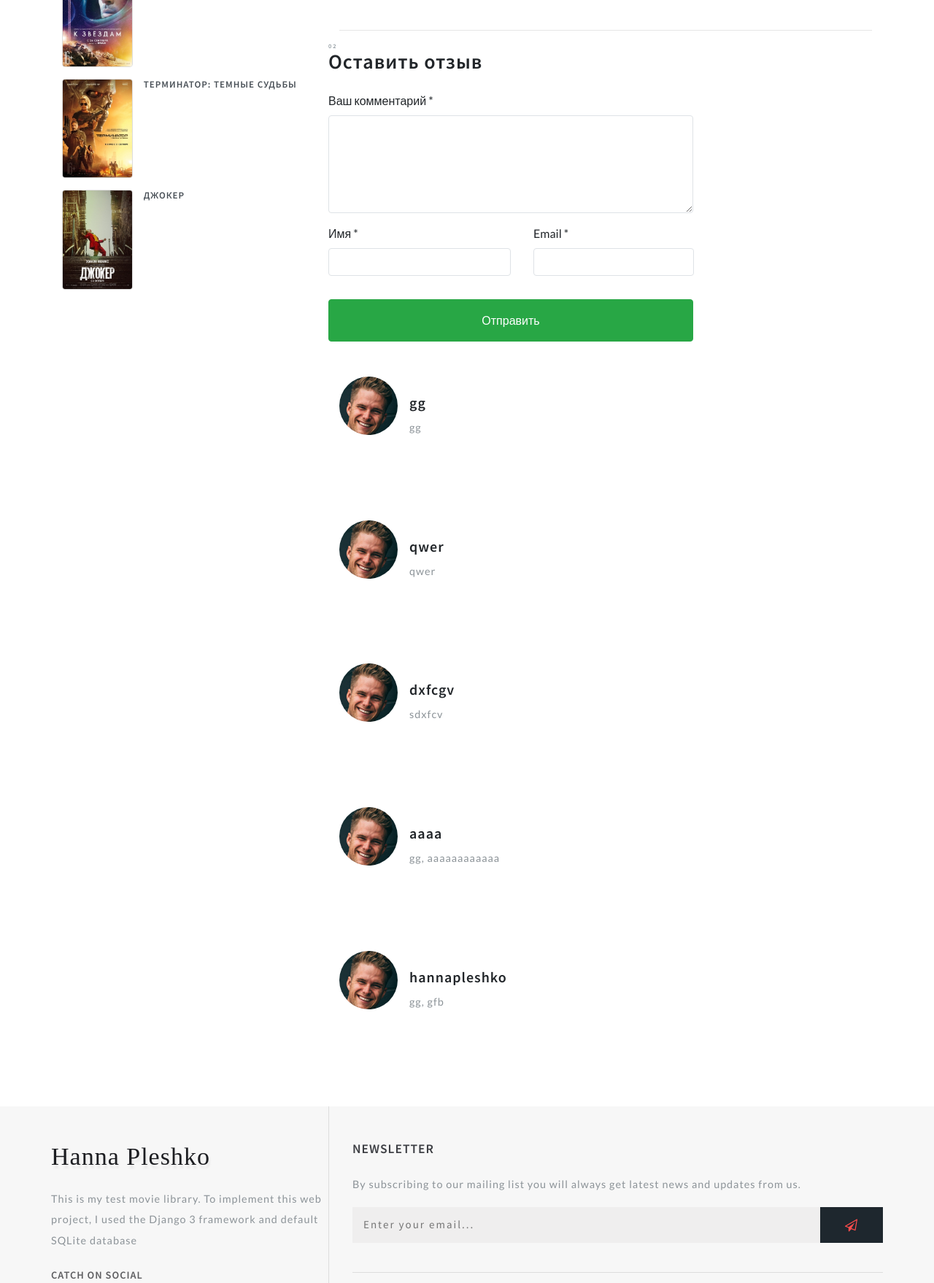
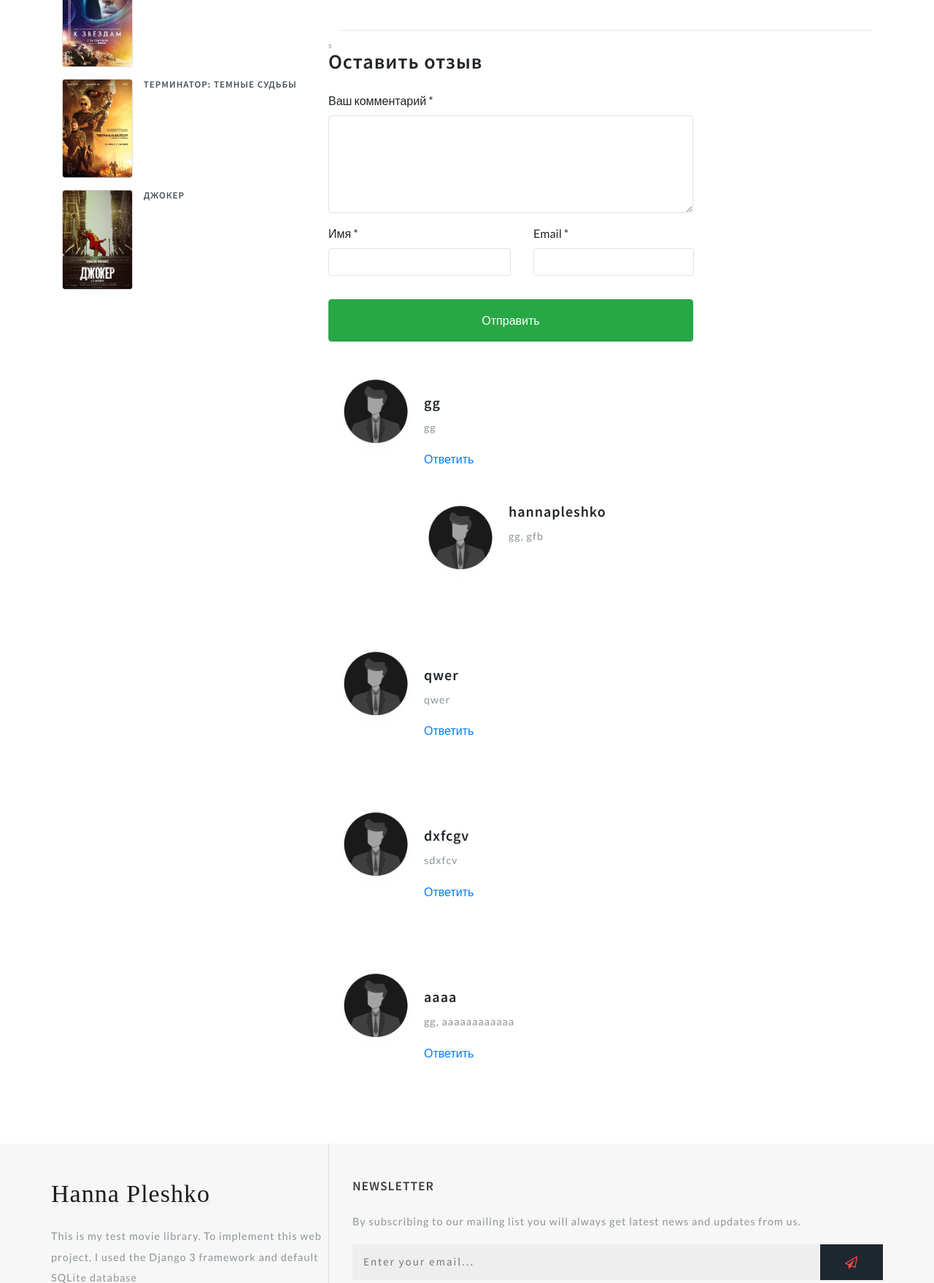
Before and after one commit to HannaPleshko/ListMovies, a Django app: page /terminator/ in a window 1280 px wide. Shown: the part 1929-3687 px from the top of the page at 73% size. Run offline with Django 3.2, Linux system fonts and the light colour scheme; data comes from the database, SQL or seed files in the repository; both versions use the stored data as it was after the commit; some libraries are stand-ins or nearby versions.

Commit message:
Added a response to the review

```diff
--- a/ListMovies/django_movies/movies/models.py
+++ b/ListMovies/django_movies/movies/models.py
@@ -82,8 +82,8 @@ class Movie(models.Model):
     def get_absolute_url(self):
         return reverse("movie_detail", kwargs={"slug": self.url})
 
-    # def get_review(self):
-    #     return self.reviews_set.filter(parent__isnull=True)
+    def get_review(self):
+        return self.reviews_set.filter(parent__isnull=True)
 
     class Meta:
         verbose_name = "Фильм"
--- a/ListMovies/django_movies/movies/templates/movies/movie_detail.html
+++ b/ListMovies/django_movies/movies/templates/movies/movie_detail.html
@@ -1,4 +1,5 @@
 {% extends 'movies/base.html' %}
+{% load static %}
 {% block title %} {{ movie.title }} {% endblock title %}
 {% block container %}
     <div class="container py-md-3">
@@ -138,11 +139,15 @@
                 <!-- contact form grid -->
                 <div class="contact-single">
                     <h3 class="editContent" style="outline: none; cursor: inherit;">
-                                    <span class="sub-tittle editContent"
-                                          style="outline: none; cursor: inherit;">02</span>Оставить
-                        отзыв</h3>
-                    <form action="{% url 'add_review' movie.id %}" method="post" class="mt-4">
+                        <span class="sub-tittle editContent" style="outline: none; cursor: inherit;">
+                            {{ movie.reviews_set.count }}
+                        </span>
+                            Оставить
+                            отзыв
+                    </h3>
+                    <form action="{% url 'add_review' movie.id %}" method="post" class="mt-4" id="formReview">
                         {% csrf_token %}
+                        <input type="hidden" name="parent" id="contactparent" value="">
                         <div class="form-group editContent">
                             <label for="contactcomment" class="editContent">
                                 Ваш комментарий *
@@ -175,9 +180,9 @@
                 <!--  //contact form grid ends here -->
             </div>
         </div>
-        {% for review in movie.reviews_set.all %}
+        {% for review in movie.get_review %}
             <div class="media py-5">
-                <img src="bundles/images/te2.jpg" class="mr-3 img-fluid" alt="image">
+                <img src="{% static 'images/def.png' %}" class="mr-3 img-fluid" width="100" height="111" alt="image">
                 <div class="media-body mt-4">
                     <h5 class="mt-0 editContent">
                         {{ review.name }}
@@ -185,27 +190,30 @@
                     <p class="mt-2 editContent">
                         {{ review.text }}
                     </p>
-<!--                    {#                    <div class="media mt-5 editContent"#}-->
-<!--                    {#                         style="outline: none; cursor: inherit;">#}-->
-<!--                    {#                        <a class="pr-3" href="#">#}-->
-<!--                    {#                            <img src="bundles/images/te1.jpg" class="img-fluid " alt="image">#}-->
-<!--                    {#                        </a>#}-->
-<!--                    {#                        <div class="media-body">#}-->
-<!--                    {#                            <h5 class="mt-0 editContent"#}-->
-<!--                    {#                                style="outline: none; cursor: inherit;">Leia Organa</h5>#}-->
-<!--                    {#                            <p class="mt-2 editContent"#}-->
-<!--                    {#                               style="outline: none; cursor: inherit;"> Cras sit amet#}-->
-<!--                    {#                                nibh libero, in gravida nulla. Nulla vel metus#}-->
-<!--                    {#                                scelerisque ante sollicitudin. Cras purus odio,#}-->
-<!--                    {#                                vestibulum in vulputate at, tempus viverra turpis. Fusce#}-->
-<!--                    {#                                condimentum nunc ac nisi vulputate fringilla..</p>#}-->
-<!--                    {#                        </div>#}-->
-<!--                    {#                    </div>#}-->
+                    <a href="#formReview" onclick="addReview('{{ review.name }}', '{{ review.id }}')">Ответить</a>
+                    {% for rew in review.reviews_set.all %}
+                        <div class="media mt-5 editContent">
+                            <a class="pr-3" href="#">
+                                <img src="{% static 'images/def.png' %}" class="img-fluid "
+                                     width="100" height="111" alt="image">
+                            </a>
+                            <div class="media-body">
+                                <h5 class="mt-0 editContent">{{ rew.name }}</h5>
+                                <p class="mt-2 editContent">{{ rew.text }}</p>
+                            </div>
+                        </div>
+                    {% endfor %}
                 </div>
             </div>
         {% endfor %}
     </div>
     </div>
+        <script>
+            function addReview(name, id) {
+                document.getElementById("contactparent").value = id;
+                document.getElementById("contactcomment").innerText = `${name}, `
+            }
+        </script>
 {% endblock movie %}
 </div>
 </div>
--- a/ListMovies/django_movies/movies/views.py
+++ b/ListMovies/django_movies/movies/views.py
@@ -27,6 +27,8 @@ class AddReview(View):
         movie = Movie.objects.get(id=pk)
         if form.is_valid():
             form = form.save(commit=False)
+            if request.POST.get("parent", None):
+                form.parent_id = int(request.POST.get("parent"))
             form.movie = movie
             form.save()
         return redirect(movie.get_absolute_url())
```
Also changed, not shown: ListMovies/django_movies/db.sqlite3, ListMovies/django_movies/static/images/def.png (added).
